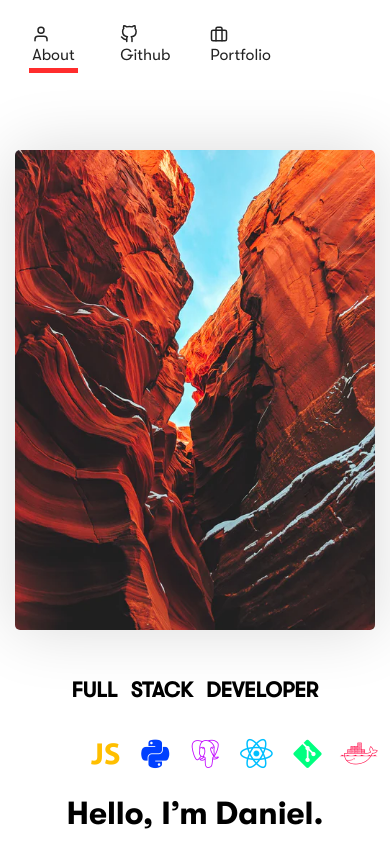
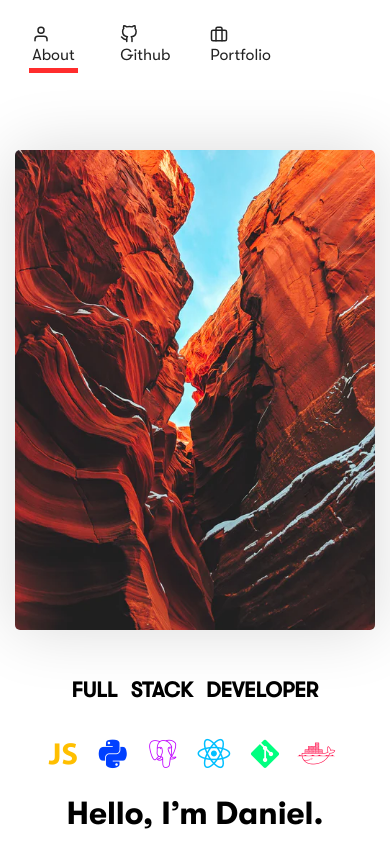
Before and after one commit to gardensgreen/gatsby-portfolio, a Gatsby site: page / in a window 390 px wide. Shown: the top 844 px of the page. Built offline with nearby package versions, Linux system fonts and the light colour scheme; Gatsby itself is replaced by a stand-in of ours.

Commit message:
fix icon positioning for responsive layouts

```diff
--- a/src/components/about/index.jsx
+++ b/src/components/about/index.jsx
@@ -23,13 +23,14 @@ const About = () => {
             <div>
               <Avatar fluid={data.placeholderImage.childImageSharp.fluid} alt="user photo" />
               <SubTitle>Full Stack Developer</SubTitle>
-
-              <span class="devicons devicons-javascript" style={{ marginLeft: "70px", fontSize: "2.5rem", color: "#ffbf00", marginRight: "10px"}}></span>
-              <span class="devicons devicons-python" style={{ fontSize: "2.5rem", color: "#0040ff", marginRight: "10px"}}></span>
-              <span class="devicons devicons-postgresql" style={{ fontSize: "2.5rem", color: "#bf00ff", marginRight: "10px"}}></span>
-              <span class="devicons devicons-react" style={{ fontSize: "2.5rem", color: "#00bfff", marginRight: "10px"}}></span>
-              <span class="devicons devicons-git" style={{ fontSize: "2.5rem", color: "#00ff80", marginRight: "10px"}}></span>
-              <span class="devicons devicons-docker" style={{ fontSize: "2.5rem", color: "#ff0040", marginRight: "10px"}}></span>
+              <div style={{textAlign: "center"}}>
+                <span class="devicons devicons-javascript" style={{ fontSize: "2.5rem", color: "#ffbf00", marginRight: "10px"}}></span>
+                <span class="devicons devicons-python" style={{ fontSize: "2.5rem", color: "#0040ff", marginRight: "10px"}}></span>
+                <span class="devicons devicons-postgresql" style={{ fontSize: "2.5rem", color: "#bf00ff", marginRight: "10px"}}></span>
+                <span class="devicons devicons-react" style={{ fontSize: "2.5rem", color: "#00bfff", marginRight: "10px"}}></span>
+                <span class="devicons devicons-git" style={{ fontSize: "2.5rem", color: "#00ff80", marginRight: "10px"}}></span>
+                <span class="devicons devicons-docker" style={{ fontSize: "2.5rem", color: "#ff0040", marginRight: "10px"}}></span>
+              </div>
             </div>
             <div>
 
```
